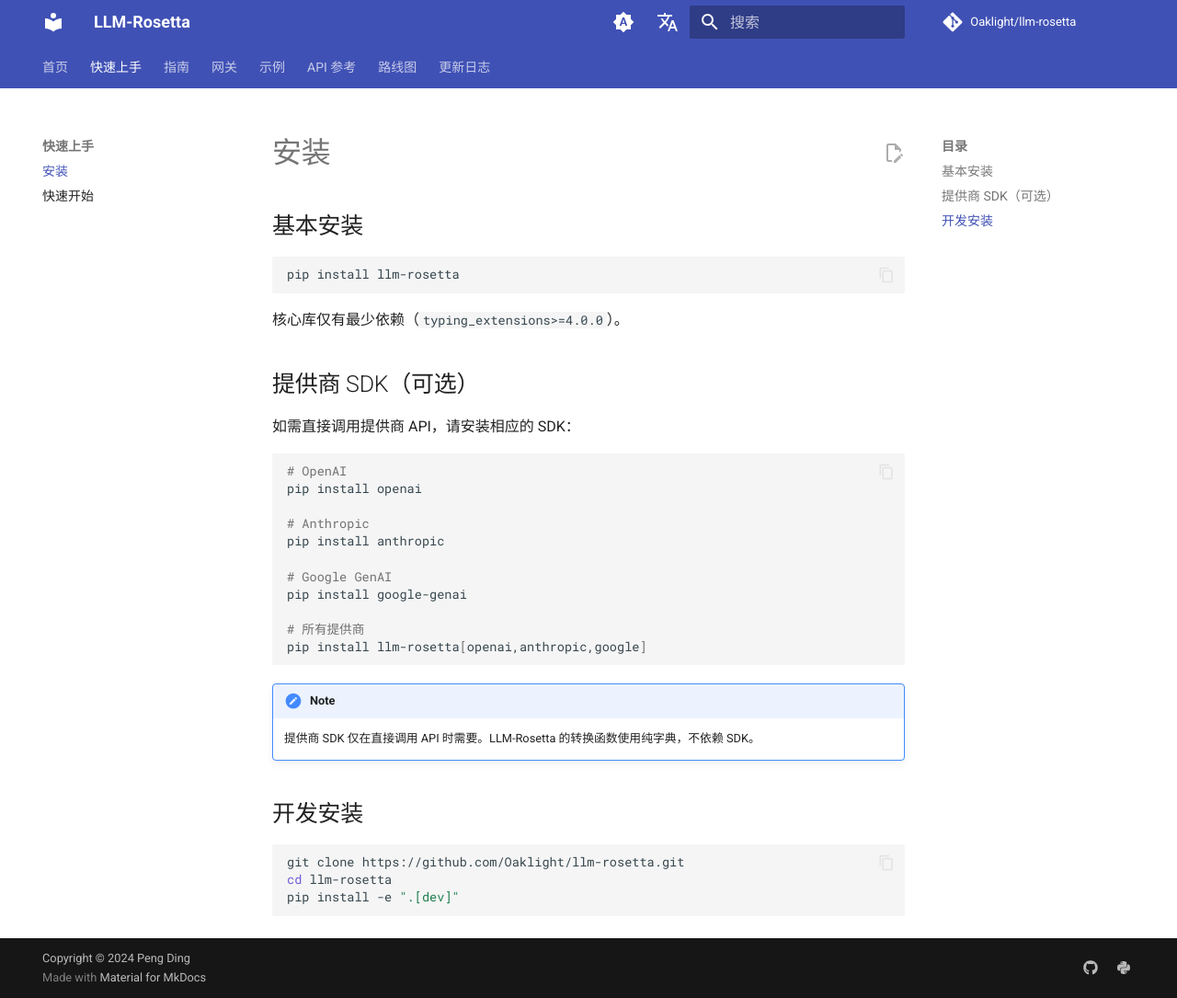
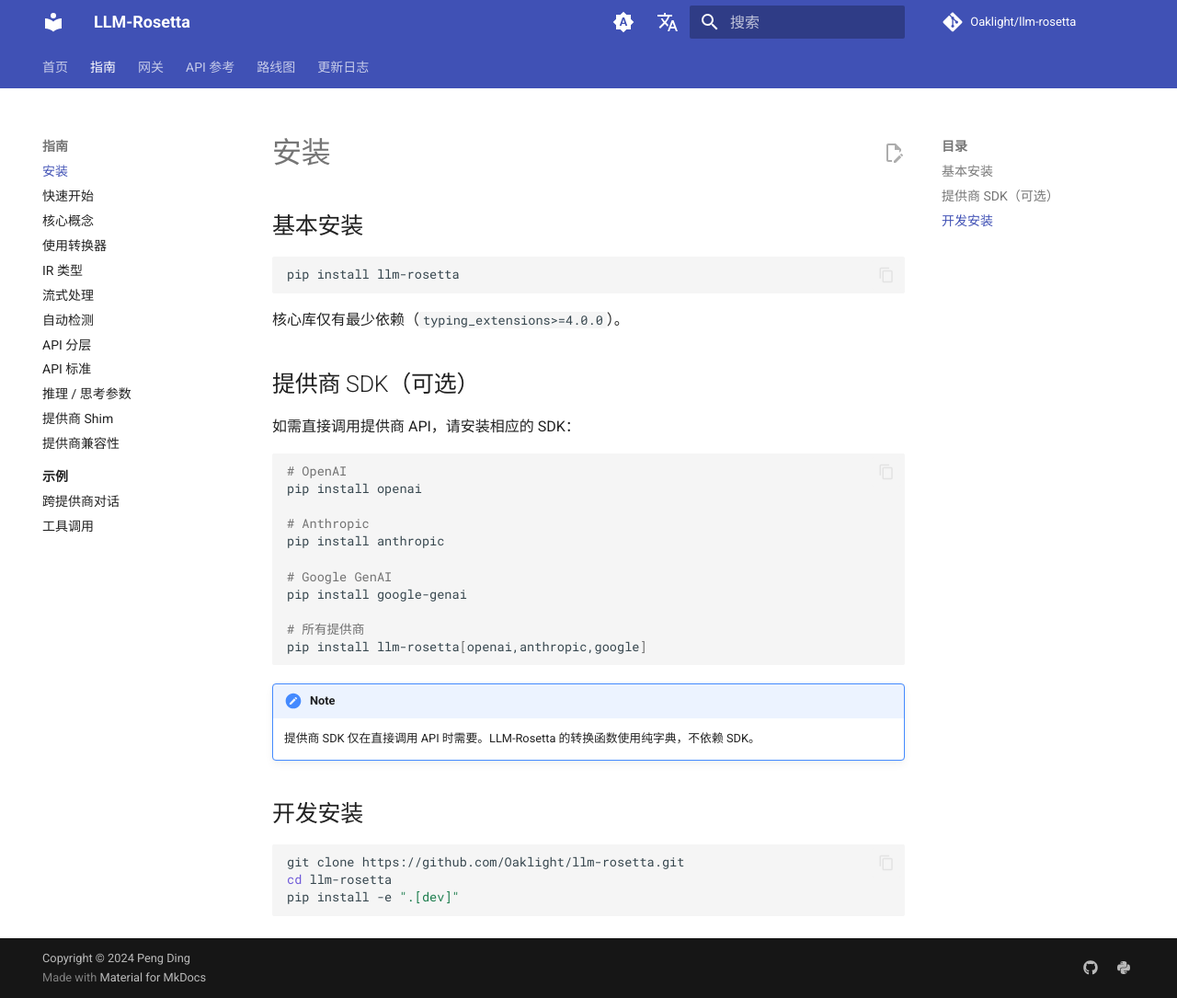
Before and after one commit to Oaklight/llm-rosetta, an MkDocs documentation site: the page built from docs/getting-started/installation.md, in a window 1280 px wide and 1085 px high. Shown: the whole window at 92% size. Built offline with MkDocs 1.6.1 and Material for MkDocs 9.7.7, drawn with Linux system fonts in a browser that asks for light colours; comment, search, counter and statistics services are not loaded; some of the changed lines change nothing that is shown.

Commit message:
docs: merge 快速上手和示例 tabs into 指南
Consolidate navigation from 8 top-level tabs to 6 by folding
快速上手 (安装, 快速开始) into the beginning of 指南, and 示例
as a sub-section at the end of 指南. Also update llmstxt plugin
sections accordingly.

```diff
--- a/mkdocs.yml
+++ b/mkdocs.yml
@@ -56,10 +56,9 @@
       sections:
         首页:
           - index.md
-        快速上手:
+        指南:
           - getting-started/installation.md
           - getting-started/quickstart.md
-        指南:
           - guide/concepts.md
           - guide/converters.md
           - guide/ir-types.md
@@ -70,6 +69,9 @@
           - guide/reasoning.md
           - guide/shims.md
           - guide/compatibility.md
+          - examples/index.md
+          - examples/cross-provider.md
+          - examples/tool-calling.md
         网关:
           - gateway/index.md
           - gateway/configuration.md
@@ -79,10 +81,6 @@
           - gateway/validation.md
           - gateway/validation-cli.md
           - gateway/validation-sdk.md
-        示例:
-          - examples/index.md
-          - examples/cross-provider.md
-          - examples/tool-calling.md
         API 参考:
           - api/index.md
           - api/converters.md
@@ -132,10 +130,9 @@
 
 nav:
   - 首页: index.md
-  - 快速上手:
+  - 指南:
       - 安装: getting-started/installation.md
       - 快速开始: getting-started/quickstart.md
-  - 指南:
       - 核心概念: guide/concepts.md
       - 使用转换器: guide/converters.md
       - IR 类型: guide/ir-types.md
@@ -146,6 +143,10 @@
       - 推理 / 思考参数: guide/reasoning.md
       - 提供商 Shim: guide/shims.md
       - 提供商兼容性: guide/compatibility.md
+      - 示例:
+          - examples/index.md
+          - 跨提供商对话: examples/cross-provider.md
+          - 工具调用: examples/tool-calling.md
   - 网关:
       - gateway/index.md
       - 配置: gateway/configuration.md
@@ -155,10 +156,6 @@
       - 验证报告: gateway/validation.md
       - CLI 跨格式测试: gateway/validation-cli.md
       - SDK 与集成测试: gateway/validation-sdk.md
-  - 示例:
-      - examples/index.md
-      - 跨提供商对话: examples/cross-provider.md
-      - 工具调用: examples/tool-calling.md
   - API 参考:
       - api/index.md
       - 转换器: api/converters.md
```
